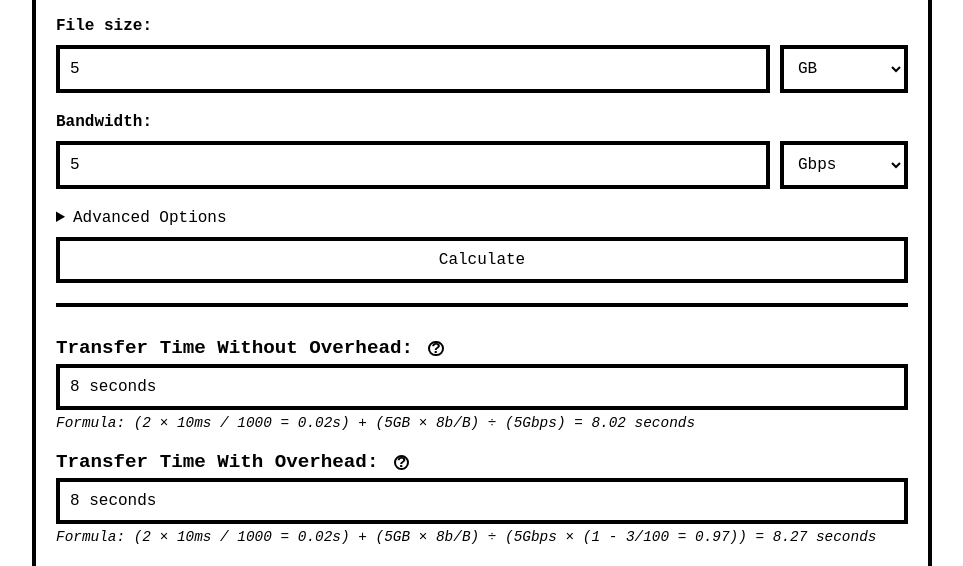
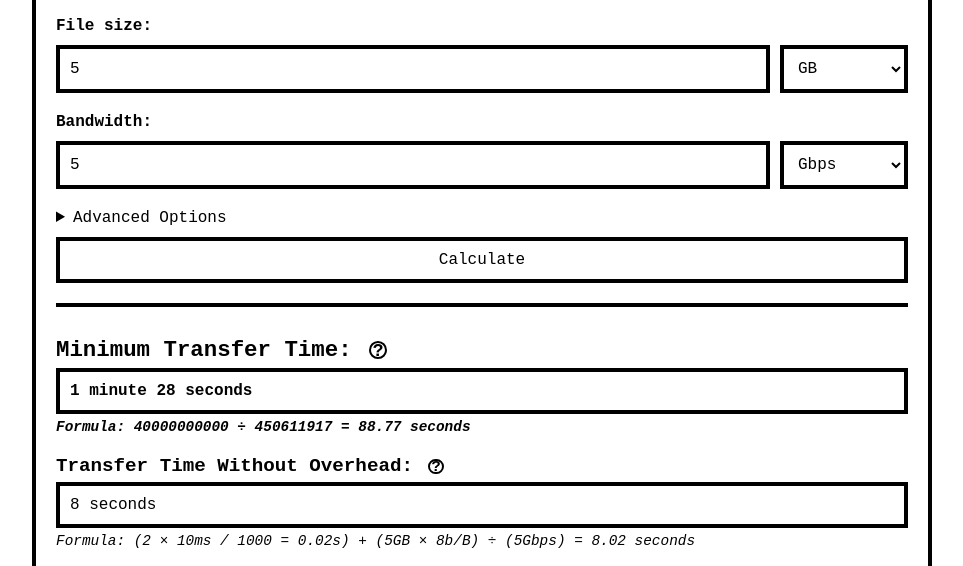
Before and after one commit to bedecarroll/transfer, a website with bundled scripts: page index.html in a window 1280 px wide. Both pictures are taken after typing "5", "5" into the empty fields and a click on the button "Calculate". Shown: the part 156-722 px from the top of the page, without its empty margins (158-1121 px from the left). Built offline with nearby package versions, Linux system fonts and the light colour scheme.

Commit message:
Highlight minimum transfer time

```diff
--- a/src/main.ts
+++ b/src/main.ts
@@ -268,6 +268,11 @@ document.addEventListener('DOMContentLoaded', () => {
     const helpIcon = (desc: string) => `<span class="help-icon" title="${desc}">?</span>`;
 
     resultDiv.innerHTML = `
+      <div class="result-item primary-result">
+        <h3>Minimum Transfer Time: ${helpIcon('File size divided by expected maximum throughput.')}</h3>
+        <p>${timeStrExpected}</p>
+        <p class="formula">${formulaMinTime} = ${timeSecExpected.toFixed(2)} seconds</p>
+      </div>
       <div class="result-item">
         <h3>Transfer Time Without Overhead: ${helpIcon('Simple transfer time without protocol overhead or handshake.')}</h3>
         <p>${timeStrRaw}</p>
@@ -307,11 +312,6 @@ document.addEventListener('DOMContentLoaded', () => {
         <h3>Expected Maximum TCP Throughput: ${helpIcon('Minimum of bandwidth, overhead, loss (Mathis) and window limits.')}</h3>
         <p>${fmtMbps(expectedBps)}</p>
         <p class="formula">${formulaExpectedBps}</p>
-      </div>
-      <div class="result-item">
-        <h3>Minimum Transfer Time: ${helpIcon('File size divided by expected maximum throughput.')}</h3>
-        <p>${timeStrExpected}</p>
-        <p class="formula">${formulaMinTime} = ${timeSecExpected.toFixed(2)} seconds</p>
       </div>`;
   });
 
--- a/styles.css
+++ b/styles.css
@@ -94,6 +94,12 @@ button:hover {
   padding: 10px;
   border: 4px solid #000;
   background: #fff;
+}
+.primary-result h3 {
+  font-size: 1.4rem;
+}
+.primary-result p {
+  font-weight: bold;
 }
 /* Style for formula description below the result */
 .result-item .formula {
```
Also changed, not shown: README.md.
